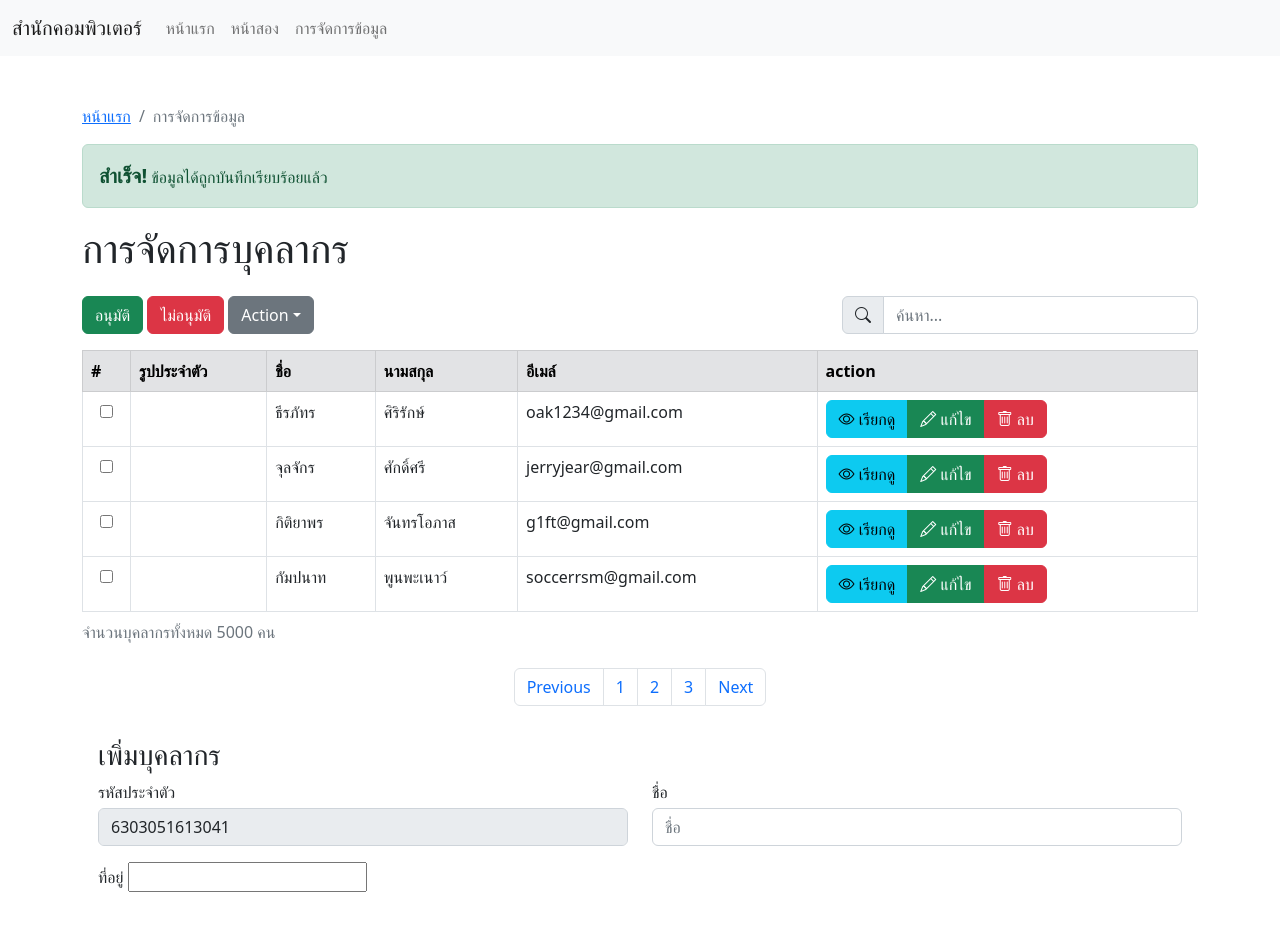
After one commit to XZACTA/WebToon, a PHP site: page /Bootstrap2.html in a window 1280 px wide. The commit adds this page. Run offline with PHP 8.4, Linux system fonts and the light colour scheme; some libraries are stand-ins or nearby versions.

Commit message:
'webfix'

```diff
--- /dev/null
+++ b/Bootstrap2.html
@@ -0,0 +1,222 @@
+<!DOCTYPE html>
+<html lang="en">
+
+<head>
+    <meta charset="UTF-8">
+    <meta http-equiv="X-UA-Compatible" content="IE=edge">
+    <meta name="viewport" content="width=device-width, initial-scale=1.0">
+    <!-- CSS only -->
+    <link href="https://cdn.jsdelivr.net/npm/bootstrap@5.2.2/dist/css/bootstrap.min.css" rel="stylesheet" integrity="sha384-Zenh87qX5JnK2Jl0vWa8Ck2rdkQ2Bzep5IDxbcnCeuOxjzrPF/et3URy9Bv1WTRi" crossorigin="anonymous">
+    <!-- Icons -->
+    <link rel="stylesheet" href="https://cdn.jsdelivr.net/npm/bootstrap-icons@1.9.1/font/bootstrap-icons.css">
+    <title>Bootstrap2</title>
+</head>
+
+<body>
+    <!-- Navigators -->
+    <nav class="navbar navbar-expand-lg bg-light">
+        <div class="container-fluid">
+            <a class="navbar-brand" href="#">สำนักคอมพิวเตอร์</a>
+            <button class="navbar-toggler" type="button" data-bs-toggle="collapse" data-bs-target="#navbarSupportedContent" aria-controls="navbarSupportedContent" aria-expanded="false" aria-label="Toggle navigation">
+                <span class="navbar-toggler-icon"></span>
+            </button>
+            <div class="collapse navbar-collapse" id="navbarSupportedContent">
+                <ul class="navbar-nav me-auto mb-2 mb-lg-0">
+                    <li class="nav-item">
+                        <a class="nav-link" aria-current="page" href="#">หน้าแรก</a>
+                    </li>
+                    <li class="nav-item">
+                        <a class="nav-link" href="#">หน้าสอง</a>
+                    </li>
+                    <li class="nav-item">
+                        <a class="nav-link" href="#">การจัดการข้อมูล</a>
+                    </li>
+                </ul>
+            </div>
+        </div>
+    </nav>
+
+    <main class="mt-5">
+        <!-- breadcrumb -->
+        <section class="container">
+            <ol class="breadcrumb mt-4">
+                <li class="breadcrumb-item"><a href="#">หน้าแรก</a></li>
+                <li class="breadcrumb-item active">การจัดการข้อมูล</li>
+            </ol>
+        </section>
+
+        <!-- table management -->
+        <section class="container">
+            <!-- alert-->
+            <div class="alert alert-success">
+                <span class="fw-bold fs-5">สำเร็จ!</span> ข้อมูลได้ถูกบันทึกเรียบร้อยแล้ว
+            </div>
+
+            <!-- button group-->
+            <h1 class="text-lg-start mb-4">การจัดการบุคลากร</h1>
+            <div class="row mt-3">
+                <div class="col-lg-5 text-lg-start mb-3">
+                    <button class="btn btn-success">อนุมัติ</button>
+                    <button class="btn btn-danger">ไม่อนุมัติ</button>
+                    <div class="btn-group">
+                        <button class="btn btn-secondary dropdown-toggle" data-bs-toggle="dropdown" aria-expanded="false">Action</button>
+                        <ul class="dropdown-menu">
+                            <li><a href="#" class="dropdown-item">เรียกดู</a></li>
+                            <li><a href="#" class="dropdown-item">แก้ไข</a></li>
+                            <li><a href="#" class="dropdown-item">ลบ</a></li>
+                        </ul>
+                    </div>
+                </div>
+                <div class="col-lg-4 offset-lg-3">
+                    <div class="input-group mb-3">
+                        <span class="input-group-text"><i class="bi bi-search"></i></span>
+                        <input type="text" class="form-control" placeholder="ค้นหา...">
+                    </div>
+                </div>
+            </div>
+            <div class="row">
+                <div class="col-lg-12">
+                    <!-- table -->
+                    <div class="table-reponsive">
+                        <table class="table table-bordered">
+                            <caption>จำนวนบุคลากรทั้งหมด 5000 คน</caption>
+                            <thead class="table-secondary">
+                                <tr>
+                                    <th>#</th>
+                                    <th>รูปประจำตัว</th>
+                                    <th>ชื่อ</th>
+                                    <th>นามสกุล</th>
+                                    <th>อีเมล์</th>
+                                    <th>action</th>
+                                </tr>
+                            </thead>
+                            <tbody>
+                                <tr>
+                                    <th scope="row" class="text-center"><input type="checkbox"></th>
+                                    <td class="text-center"><img src="#" alt=""></td>
+                                    <td>ธีรภัทร</td>
+                                    <td>ศิริรักษ์</td>
+                                    <td>oak1234@gmail.com</td>
+                                    <td>
+                                        <div class="btn-group">
+                                            <button class="btn btn-info" data-bs-toggle="modal" data-bs-target="#view-modal"><i class="bi bi-eye" ></i> เรียกดู</button>
+                                            <button class="btn btn-success"><i class="bi bi-pencil"></i> แก้ไข</button>
+                                            <button class="btn btn-danger"><i class="bi bi-trash"></i> ลบ</button>
+
+                                            </button>
+                                        </div>
+                                    </td>
+                                </tr>
+                                <tr>
+                                    <th scope="row" class="text-center"><input type="checkbox"></th>
+                                    <td class="text-center"><img src="#" alt=""></td>
+                                    <td>จุลจักร</td>
+                                    <td>ศักดิ์ศรี</td>
+                                    <td>jerryjear@gmail.com</td>
+                                    <td>
+                                        <div class="btn-group">
+                                            <button class="btn btn-info" data-bs-toggle="modal" data-bs-target="#moda"><i class="bi bi-eye"></i> เรียกดู</button>
+                                            <button class="btn btn-success"><i class="bi bi-pencil"></i> แก้ไข</button>
+                                            <button class="btn btn-danger"><i class="bi bi-trash"></i> ลบ</button>
+                                        </div>
+                                    </td>
+                                </tr>
+                                <tr>
+                                    <th scope="row" class="text-center"><input type="checkbox"></th>
+                                    <td class="text-center"><img src="#" alt=""></td>
+                                    <td>กิติยาพร</td>
+                                    <td>จันทรโอภาส</td>
+                                    <td>g1ft@gmail.com</td>
+                                    <td>
+                                        <div class="btn-group">
+                                            <button class="btn btn-info"><i class="bi bi-eye"></i> เรียกดู</button>
+                                            <button class="btn btn-success"><i class="bi bi-pencil"></i> แก้ไข</button>
+                                            <button class="btn btn-danger"><i class="bi bi-trash"></i> ลบ</button>
+                                        </div>
+                                    </td>
+                                </tr>
+                                <tr>
+                                    <th scope="row" class="text-center"><input type="checkbox"></th>
+                                    <td class="text-center"><img src="#" alt=""></td>
+                                    <td>กัมปนาท</td>
+                                    <td>พูนพะเนาว์</td>
+                                    <td>soccerrsm@gmail.com</td>
+                                    <td>
+                                        <div class="btn-group">
+                                            <button class="btn btn-info"><i class="bi bi-eye"></i> เรียกดู</button>
+                                            <button class="btn btn-success"><i class="bi bi-pencil"></i> แก้ไข</button>
+                                            <button class="btn btn-danger"><i class="bi bi-trash"></i> ลบ</button>
+                                        </div>
+                                    </td>
+                                </tr>
+
+                            </tbody>
+                        </table>
+                        <div>
+                            <nav>
+                                <ul class="pagination justify-content-center">
+                                    <li class="page-item"><a href="#" class="page-link">Previous</a></li>
+                                    <li class="page-item"><a href="#" class="page-link">1</a></li>
+                                    <li class="page-item"><a href="#" class="page-link">2</a></li>
+                                    <li class="page-item"><a href="#" class="page-link">3</a></li>
+                                    <li class="page-item"><a href="#" class="page-link">Next</a></li>
+                                </ul>
+                            </nav>
+                        </div>
+                    </div>
+                </div>
+        </section>
+        <section class="container">
+            <form class="m-3">
+                <div class="row">
+                    <h3>เพิ่มบุคลากร</h3>
+                    <div class="col-md-6">
+                        <div class="mb-3">
+                            <label for="name" class="form-label mb-1">รหัสประจำตัว</label>
+                            <input type="text" class="form-control" value="6303051613041" placeholder="รหัสประจำตัว" disabled>
+                        </div>
+
+                    </div>
+                    <div class="col-md-6">
+                        <div class="mb-3">
+                            <label for="name" class="form-label mb-1">ชื่อ</label>
+                            <input type="text" class="form-control" placeholder="ชื่อ">
+                        </div>
+                    </div>
+                    <div class="col-md-12">
+                        <div class="mb-3">
+                            <label for="address" class="form-label mb-1">ที่อยู่</label>
+                            <input type="text">
+                        </div>
+                    </div>
+                </div>
+            </form>
+
+        </section>
+
+        <!-- Modal -->
+        <div class="modal fade" id="#view-modal" tabindex="-1" aria-labelledby="exampleModalLabel" aria-hidden="true">
+            <div class="modal-dialog">
+                <div class="modal-content">
+                    <div class="modal-header">
+                        <h1 class="modal-title fs-5" id="exampleModalLabel">Modal title</h1>
+                        <button type="button" class="btn-close" data-bs-dismiss="modal" aria-label="Close"></button>
+                    </div>
+                    <div class="modal-body">
+                        ...
+                    </div>
+                    <div class="modal-footer">
+                        <button type="button" class="btn btn-secondary" data-bs-dismiss="modal">Close</button>
+                        <button type="button" class="btn btn-primary">Save changes</button>
+                    </div>
+                </div>
+            </div>
+        </div>
+    </main>
+
+    <!-- JavaScript Bundle with Popper -->
+    <script src="https://cdn.jsdelivr.net/npm/bootstrap@5.2.2/dist/js/bootstrap.bundle.min.js" integrity="sha384-OERcA2EqjJCMA+/3y+gxIOqMEjwtxJY7qPCqsdltbNJuaOe923+mo//f6V8Qbsw3" crossorigin="anonymous"></script>
+
+</body>
+
+</html>
```
Also changed, not shown: index.php (+8 -3 lines), nav.php (added, +27 -0 lines).
